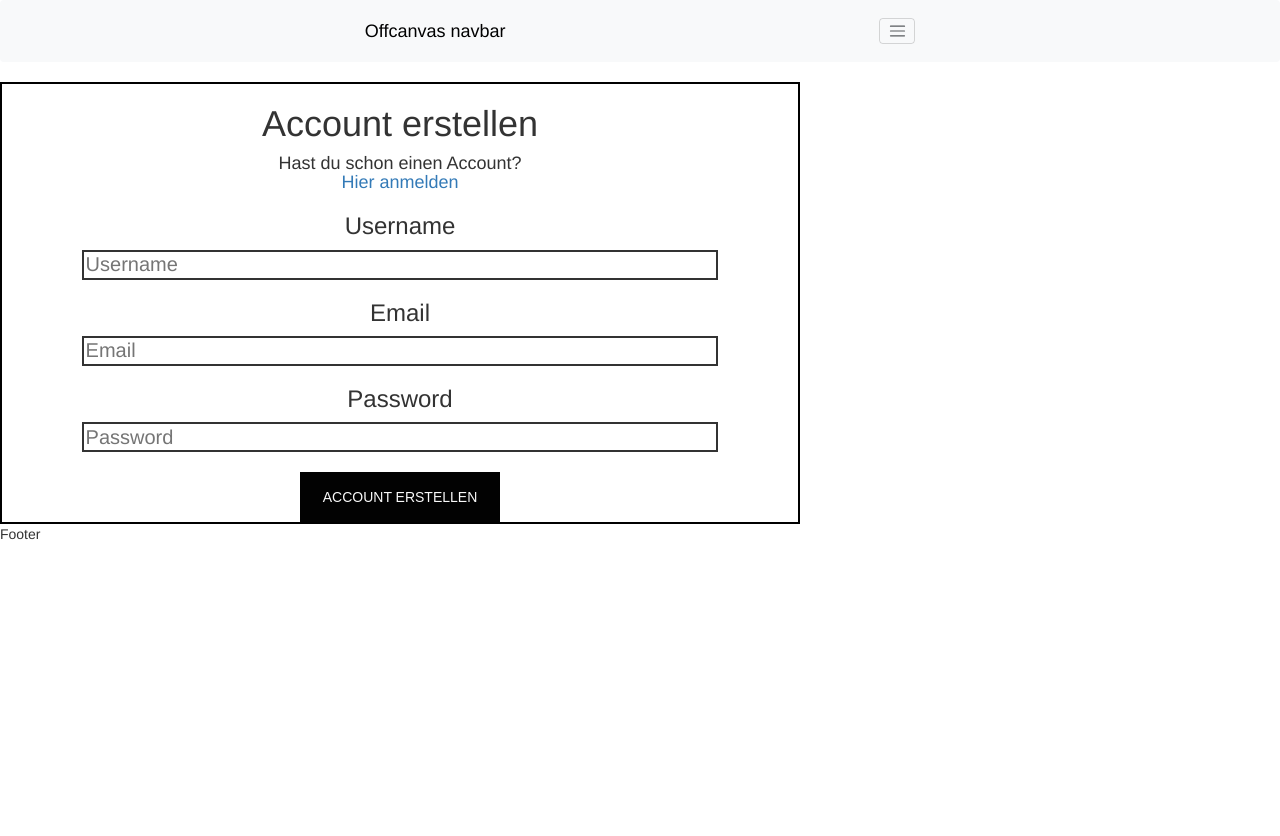
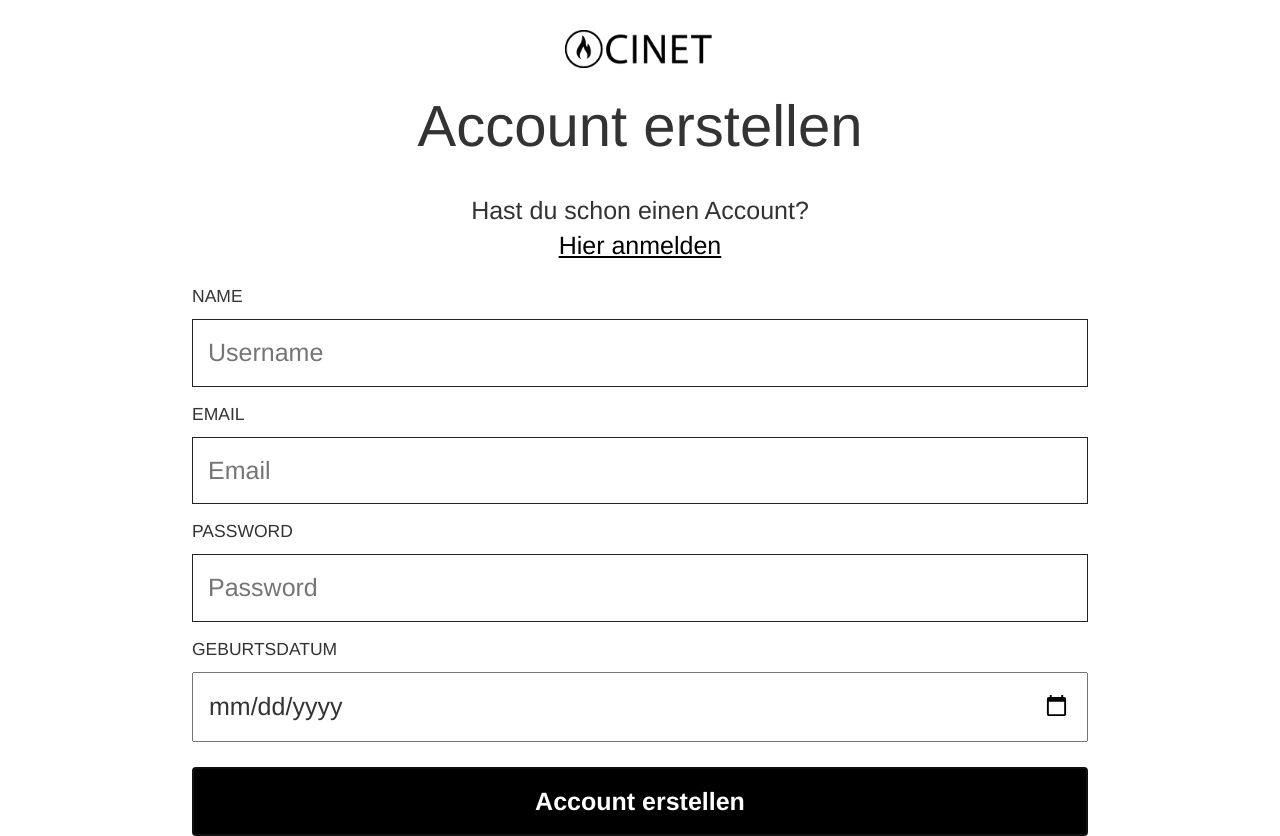
Before and after one commit to timoelan/cinet, a React (Vite) app: page /register in a window 1280 px wide. Before the commit the page ends 800 px from the top, so only its background shows below. Built offline with nearby package versions, Linux system fonts and the light colour scheme.

Commit message:
New stuff, Login & Register Logic, Layout

```diff
--- a/index.html
+++ b/index.html
@@ -1,12 +1,22 @@
-<!doctype html>
-<html lang="en">
+<!DOCTYPE html>
+<html lang="de">
   <head>
     <meta charset="UTF-8" />
     <link rel="icon" type="image/svg+xml" href="public/favicon.png" />
     <meta name="viewport" content="width=device-width, initial-scale=1.0" />
-    <link href="https://cdn.jsdelivr.net/npm/bootstrap@5.3.3/dist/css/bootstrap.min.css" rel="stylesheet" integrity="sha384-QWTKZyjpPEjISv5WaRU9OFeRpok6YctnYmDr5pNlyT2bRjXh0JMhjY6hW+ALEwIH" crossorigin="anonymous">
-    <script src="https://cdn.jsdelivr.net/npm/bootstrap@5.3.3/dist/js/bootstrap.bundle.min.js" integrity="sha384-YvpcrYf0tY3lHB60NNkmXc5s9fDVZLESaAA55NDzOxhy9GkcIdslK1eN7N6jIeHz" crossorigin="anonymous"></script>
-    <title>CINET</title>
+    <link rel="prefetch" href="/public/assets/icons/logo.png" />
+    <link
+      href="https://cdn.jsdelivr.net/npm/bootstrap@5.3.3/dist/css/bootstrap.min.css"
+      rel="stylesheet"
+      integrity="sha384-QWTKZyjpPEjISv5WaRU9OFeRpok6YctnYmDr5pNlyT2bRjXh0JMhjY6hW+ALEwIH"
+      crossorigin="anonymous"
+    />
+    <script
+      src="https://cdn.jsdelivr.net/npm/bootstrap@5.3.3/dist/js/bootstrap.bundle.min.js"
+      integrity="sha384-YvpcrYf0tY3lHB60NNkmXc5s9fDVZLESaAA55NDzOxhy9GkcIdslK1eN7N6jIeHz"
+      crossorigin="anonymous"
+    ></script>
+    <title>CiNET</title>
   </head>
   <body>
     <div id="root"></div>
--- a/src/App.css
+++ b/src/App.css
@@ -1,6 +1,5 @@
-/*@import url('https://fonts.googleapis.com/css2?family=Archivo+Black&display=swap');
-
-#root {
+@import url("https://fonts.googleapis.com/css2?family=Archivo+Black&display=swap");
+*/ #root {
   max-width: 1280px;
   margin: 0 auto;
   padding: 2rem;
@@ -19,38 +18,3 @@
   will-change: filter;
   transition: filter 300ms;
 }
-.logo:hover {
-  filter: drop-shadow(0 0 2em #646cffaa);
-}
-.logo.react:hover {
-  filter: drop-shadow(0 0 2em #61dafbaa);
-}
-
-@keyframes logo-spin {
-  from {
-    transform: rotate(0deg);
-  }
-  to {
-    transform: rotate(360deg);
-  }
-}
-
-@media (prefers-reduced-motion: no-preference) {
-  a:nth-of-type(2) .logo {
-    animation: logo-spin infinite 20s linear;
-  }
-}
-
-.card {
-  padding: 2em;
-}
-
-.read-the-docs {
-  color: #888;
-}
-
-/* Button */
-
-.button{
-  background-color: black;
-}
--- a/src/App.jsx
+++ b/src/App.jsx
@@ -1,5 +1,3 @@
-// src/App.jsx
-import React, { useState } from "react";
 import {
   BrowserRouter as Router,
   Routes,
@@ -16,47 +14,71 @@ import ShopPage from "./pages/ShopPage";
 import Header from "./components/Header";
 import Footer from "./components/Footer";
 import NotFound from "./components/NotFound";
+import { useState } from "react";
 
 function App() {
+  const [user, setUser] = useState({
+    username: "",
+    email: "",
+    password: "",
+    birthdate: "",
+  });
   const [isLoggedIn, setIsLoggedIn] = useState(false);
-
   // eslint-disable-next-line react/prop-types
-  const ProtectedRoute = ({ element: Component }) => {
-    return isLoggedIn ? <Component /> : <Navigate to="/login" />;
+  const ProtectedRoute = ({ element }) => {
+    return isLoggedIn ? element : <Navigate to="/login" />;
   };
-
   // eslint-disable-next-line react/prop-types
-  const PublicRoute = ({ element: Component }) => {
-    return !isLoggedIn ? <Component /> : <Navigate to="/" />;
+  const PublicRoute = ({ element }) => {
+    return !isLoggedIn ? element : <Navigate to="/" />;
   };
 
   return (
     <>
-      <Header />
-      <div className="main">
+      {isLoggedIn && <Header />}
+      <div className="logo-container w-100 justify-content-center d-flex mt-5">
+        <img src="/public/assets/icons/logo.png" width="150"></img>
+      </div>
+      <div className="main-wrapper d-flex justify-content-center flex-column w-75 w-lg-50 mx-auto">
         <Router>
           <Routes>
-            <Route path="/" element={<ProtectedRoute element={Index} />} />
-            <Route path="/game" element={<ProtectedRoute element={Game} />} />
-            <Route path="/map" element={<ProtectedRoute element={Map} />} />
+            <Route path="/" element={<ProtectedRoute element={<Index />} />} />
+            <Route
+              path="/game"
+              element={<ProtectedRoute element={<Game />} />}
+            />
+            <Route path="/map" element={<ProtectedRoute element={<Map />} />} />
             <Route
               path="/profil"
-              element={<ProtectedRoute element={Profil} />}
+              element={<ProtectedRoute element={<Profil />} />}
             />
             <Route
               path="/shop"
-              element={<ProtectedRoute element={ShopPage} />}
+              element={<ProtectedRoute element={<ShopPage />} />}
             />
-            <Route path="/login" element={<PublicRoute element={Login} />} />
+            <Route
+              path="/login"
+              element={
+                <PublicRoute
+                  element={<Login user={user} setIsLoggedIn={setIsLoggedIn} />}
+                />
+              }
+            />
             <Route
               path="/register"
-              element={<PublicRoute element={Register} />}
+              element={
+                <PublicRoute
+                  element={
+                    <Register setUser={setUser} setIsLoggedIn={setIsLoggedIn} />
+                  }
+                />
+              }
             />
             <Route path="*" element={<NotFound />} />
           </Routes>
         </Router>
       </div>
-      <Footer />
+      {isLoggedIn && <Footer />}
     </>
   );
 }
--- a/src/components/Button.jsx
+++ b/src/components/Button.jsx
@@ -1,6 +1,28 @@
-function Button() {
+import PropTypes from "prop-types";
+
+const Button = ({ text, onClick, autofocus, id }) => {
   return (
-    <button className="button">ACCOUNT ERSTELLEN</button>
-  )
-}
+    <button
+      onClick={onClick}
+      className="bg-black text-white p-4 fs-1 fw-bold w-100"
+      autoFocus={autofocus}
+      id={id}
+    >
+      {text}
+    </button>
+  );
+};
+
+Button.propTypes = {
+  text: PropTypes.string.isRequired,
+  onClick: PropTypes.func,
+  autofocus: PropTypes.bool,
+  id: PropTypes.string,
+};
+
+Button.defaultProps = {
+  onClick: () => {},
+  autofocus: false, // Default value for autofocus prop
+};
+
 export default Button;
--- a/src/components/Header.jsx
+++ b/src/components/Header.jsx
@@ -7,7 +7,7 @@ function Header() {
     <button className="navbar-toggler" type="button" data-bs-toggle="offcanvas" data-bs-target="#offcanvasNavbar" aria-controls="offcanvasNavbar" aria-label="Toggle navigation">
       <span className="navbar-toggler-icon"></span>
     </button>
-    <div className="offcanvas offcanvas-end" tabindex="-1" id="offcanvasNavbar" aria-labelledby="offcanvasNavbarLabel">
+    <div className="offcanvas offcanvas-end" tabIndex="-1" id="offcanvasNavbar" aria-labelledby="offcanvasNavbarLabel">
       <div className="offcanvas-header">
         <h5 className="offcanvas-title" id="offcanvasNavbarLabel">Offcanvas</h5>
         <button type="button" className="btn-close" data-bs-dismiss="offcanvas" aria-label="Close"></button>
--- a/src/components/Input.jsx
+++ b/src/components/Input.jsx
@@ -1,11 +1,13 @@
 // eslint-disable-next-line react/prop-types
-const Input = ({ type = "text", value, onChange, ...props }) => {
+const Input = ({ type = 'text', name, placeholder, value, onChange, className }) => {
   return (
     <input
+      className={className}
       type={type}
+      name={name}
+      placeholder={placeholder}
       value={value}
-      onChange={(e) => onChange(e.target.value)}
-      {...props}
+      onChange={onChange}
     />
   );
 };
--- a/src/index.css
+++ b/src/index.css
@@ -1,85 +1,23 @@
-/*@import url('https://fonts.googleapis.com/css2?family=Archivo+Black&display=swap');
-
-:root {
-  font-family: Inter, system-ui, Avenir, Helvetica, Arial, sans-serif;
-  line-height: 1.5;
-  font-weight: 400;
-
-  color-scheme: light dark;
-  color: rgba(255, 255, 255, 0.87);
-  background-color: #242424;
-
-  font-synthesis: none;
-  text-rendering: optimizeLegibility;
-  -webkit-font-smoothing: antialiased;
-  -moz-osx-font-smoothing: grayscale;
+* {
+  font-weight: lighter;
 }
-
-a {
-  font-weight: 500;
-  color: #646cff;
-  text-decoration: inherit;
-}
-a:hover {
-  color: #535bf2;
-}
-
-body {
-  margin: 0;
-  display: flex;
-  place-items: center;
-  min-width: 320px;
-  min-height: 100vh;
-  width: 100%;
-}
-
-h1 {
-  font-size: 3.2em;
-  line-height: 1.1;
-}
-
-@media (prefers-color-scheme: light) {
-  :root {
-    color: #213547;
-    background-color: #ffffff;
-  }
-  a:hover {
-    color: #747bff;
-  }
-  button {
-    background-color: #f9f9f9;
+@media only screen and (max-width: 600px) {
+  .main-wrapper {
+    width: 80% !important;
   }
 }
-
-/* Button */
-
-.button{
-  height: 50px;
-  width: 200px;
-  background-color: #020202;
-  color: #f9f9f9;
-  font-family: "Archivo Black", sans-serif;
-  border: none;
-  transition: ease-in-out 0.3s;
+@media only screen and (max-width: 476px) {
+  .main-wrapper {
+    width: 100% !important;
+  }
 }
-
-.button:hover{
-   box-shadow: rgba(0, 0, 0, 0.35) 0px 5px 15px;
+@media only screen and (min-width: 1124px) {
+  .main-wrapper {
+    width: 70% !important;
+  }
 }
-
-/* Register Site */
-
-.register-container{
-  width: 100vh;
-  border: 2px solid black;
-  justify-content: center;
-  text-align: center;
+.title {
+  font-size: 58px;
+  line-height:55px;
+  text-wrap: wrap;
 }
-
-.register-container input{
-  height: 30px;
-  width: 80%;
-  border-color: #020202;
-  border: 2px solid;
-  font-size: 20px;
-}
--- a/src/pages/Login.jsx
+++ b/src/pages/Login.jsx
@@ -1,8 +1,117 @@
-function Login() {
+import Button from "../components/Button";
+import Input from "../components/Input";
+import { useState, useEffect } from "react";
+// eslint-disable-next-line react/prop-types
+function Login({ user, setIsLoggedIn }) {
+  const [loginDetails, setLoginDetails] = useState({
+    email: "",
+    password: "",
+  });
+  const [emailError, setEmailError] = useState("");
+  const [passwordError, setPasswordError] = useState("");
+
+  const handleInputChange = (e) => {
+    const { name, value } = e.target;
+    setLoginDetails({
+      ...loginDetails,
+      [name]: value,
+    });
+  };
+
+  const loginUser = () => {
+    // eslint-disable-next-line react/prop-types
+    const isEmailValid = user.email === loginDetails.email;
+    // eslint-disable-next-line react/prop-types
+    const isPasswordValid = user.password === loginDetails.password;
+
+    if (!loginDetails.email) {
+      setEmailError("Email cannot be empty");
+    } else {
+      setEmailError("");
+    }
+
+    if (!loginDetails.password) {
+      setPasswordError("Password cannot be empty");
+    } else {
+      setPasswordError("");
+    }
+
+    if (isEmailValid && isPasswordValid) {
+      setIsLoggedIn(true);
+    }
+  };
+
+  useEffect(() => {
+    const handleKeyPress = (event) => {
+      if (event.key === "Enter") {
+        document.getElementById("login-button").click();
+      }
+    };
+
+    document.addEventListener("keydown", handleKeyPress);
+
+    return () => {
+      document.removeEventListener("keydown", handleKeyPress);
+    };
+  }, []);
+
   return (
-  <>
+    <div className="d-flex justify-content-center flex-column gap-3">
+      <p className="title fw-bolder w-auto text-center my-5">Login</p>
+      <div className="route-to-login m-auto text-center">
+        <p className="link-to-login fs-1 text-center">
+          Melde dich an, um fortzufahren.
+        </p>
+        <p className="fs-3">
+          Noch kein Konto?{" "}
+          <a className="text-black " href="/register">
+            Registrieren
+          </a>
+        </p>
+      </div>
+      <div className="d-flex justify-content-center flex-column gap-5">
+        <div>
+          <label
+            htmlFor="email"
+            className="d-flex flex-column fw-lighter text-uppercase fs-3 mb-3"
+          >
+            Email
+          </label>
+          <Input
+            name="email"
+            placeholder="Email"
+            className="border border-dark fs-1 p-4 w-100"
+            value={loginDetails.email}
+            onChange={handleInputChange}
+          />
+          <p className="error-message">{emailError}</p>
+        </div>
+        <div className="d-flex flex-column">
+          <label
+            htmlFor="password"
+            className="text-uppercase fs-3 fw-lighter mb-3"
+          >
+            Password
+          </label>
+          <Input
+            type="password"
+            name="password"
+            placeholder="Password"
+            className="border border-dark fs-1 p-4 w-100 mb-4"
+            value={loginDetails.password}
+            onChange={handleInputChange}
+          />
+          <p className="error-message">{passwordError}</p>
+        </div>
+        <Button
+          text="Anmelden"
+          id="login-button"
+          className="w-100 m-auto"
+          onClick={loginUser}
+        />
+      </div>
+    </div>
+  );
+}
 
-  </>
-  )
-}
 export default Login;
--- a/src/pages/Register.jsx
+++ b/src/pages/Register.jsx
@@ -1,27 +1,136 @@
-import Button from '../components/Button';
-import Input from '../components/Input';
+import Button from "../components/Button";
+import Input from "../components/Input";
+import { useState, useEffect } from "react";
+import { useNavigate } from "react-router-dom";
+// eslint-disable-next-line react/prop-types
+function Register({ setUser }) {
+  const navigate = useNavigate();
 
-function Register(){
-  return(
+  const [formData, setFormData] = useState({
+    username: "",
+    email: "",
+    password: "",
+    birthdate: "",
+  });
+
+  const handleInputChange = (e) => {
+    const { name, value } = e.target;
+    setFormData({
+      ...formData,
+      [name]: value,
+    });
+  };
+
+  const registerUser = () => {
+    // Assuming successful registration
+    setUser(formData);
+    navigate("/login");
+  };
+
+  useEffect(() => {
+    const handleKeyPress = (event) => {
+      if (event.key === "Enter") {
+        document.getElementById("register-button").click();
+      }
+    };
+
+    document.addEventListener("keydown", handleKeyPress);
+
+    return () => {
+      document.removeEventListener("keydown", handleKeyPress);
+    };
+  }, []);
+
+  return (
     <>
-    <div className='register-container'>
-      <h1>Account erstellen</h1>
-      <div className="rout-to-login">
-        <h4 className='link-to-login'>Hast du schon einen Account? <br/> <a href='/login'>Hier anmelden</a></h4>
+      <div className="d-flex justify-content-center flex-column gap-3">
+        <p className="title fw-bolder w-auto text-center my-5">
+          Account erstellen
+        </p>
+        <div className="route-to-login m-auto">
+          <p className="link-to-login fs-1 text-center">
+            Hast du schon einen Account? <br />{" "}
+            <a href="/login" className="text-black text-decoration-underline">
+              Hier anmelden
+            </a>
+          </p>
+        </div>
+        <div className="d-flex justify-content-center flex-column gap-4">
+          <div>
+            <label
+              htmlFor="username"
+              className="text-uppercase d-flex flex-column fw-lighter fs-3 mb-3"
+            >
+              name
+            </label>
+            <Input
+              name="username"
+              placeholder="Username"
+              className="border border-dark fs-1 p-4 w-100"
+              value={formData.username}
+              onChange={handleInputChange}
+            />
+          </div>
+          <div>
+            <label
+              htmlFor="email"
+              className="d-flex flex-column fw-lighter text-uppercase fs-3 mb-3"
+            >
+              email
+            </label>
+            <Input
+              name="email"
+              placeholder="Email"
+              className="border border-dark fs-1 p-4 w-100"
+              value={formData.email}
+              onChange={handleInputChange}
+            />
+          </div>
+
+          <div className="d-flex flex-column ">
+            <label
+              className="text-uppercase fs-3 fw-lighter mb-3"
+              htmlFor="password"
+            >
+              Password
+            </label>
+            <Input
+              type="password"
+              name="password"
+              placeholder="Password"
+              className="border border-dark fs-1 p-4 w-100"
+              value={formData.password}
+              onChange={handleInputChange}
+            />
+          </div>
+          <div className="mb-3">
+            <label
+              htmlFor="birthdate"
+              className="text-uppercase fw-lighter fs-3 text-left mb-3"
+            >
+              geburtsdatum
+            </label>
+            <Input
+              type="date"
+              name="birthdate"
+              placeholder="Auswählen"
+              value={formData.birthdate}
+              onChange={handleInputChange}
+              className="p-4 w-100 fs-1"
+            ></Input>
+          </div>
+
+          <Button
+            text="Account erstellen"
+            className="w-100 m-auto"
+            id="register-button"
+            autofocus
+            onClick={registerUser}
+          ></Button>
+        </div>
       </div>
-      <h3>Username</h3>
-      <Input placeholder='Username'></Input>
-      <br />
-      <h3>Email</h3>
-      <Input placeholder='Email'></Input>
-      <br />
-      <h3>Password</h3>
-      <Input type='password' placeholder='Password'></Input>
-      <br />
-      <br />
-      <Button></Button>
-    </div>
     </>
-  )
+  );
 }
+
 export default Register;
```
